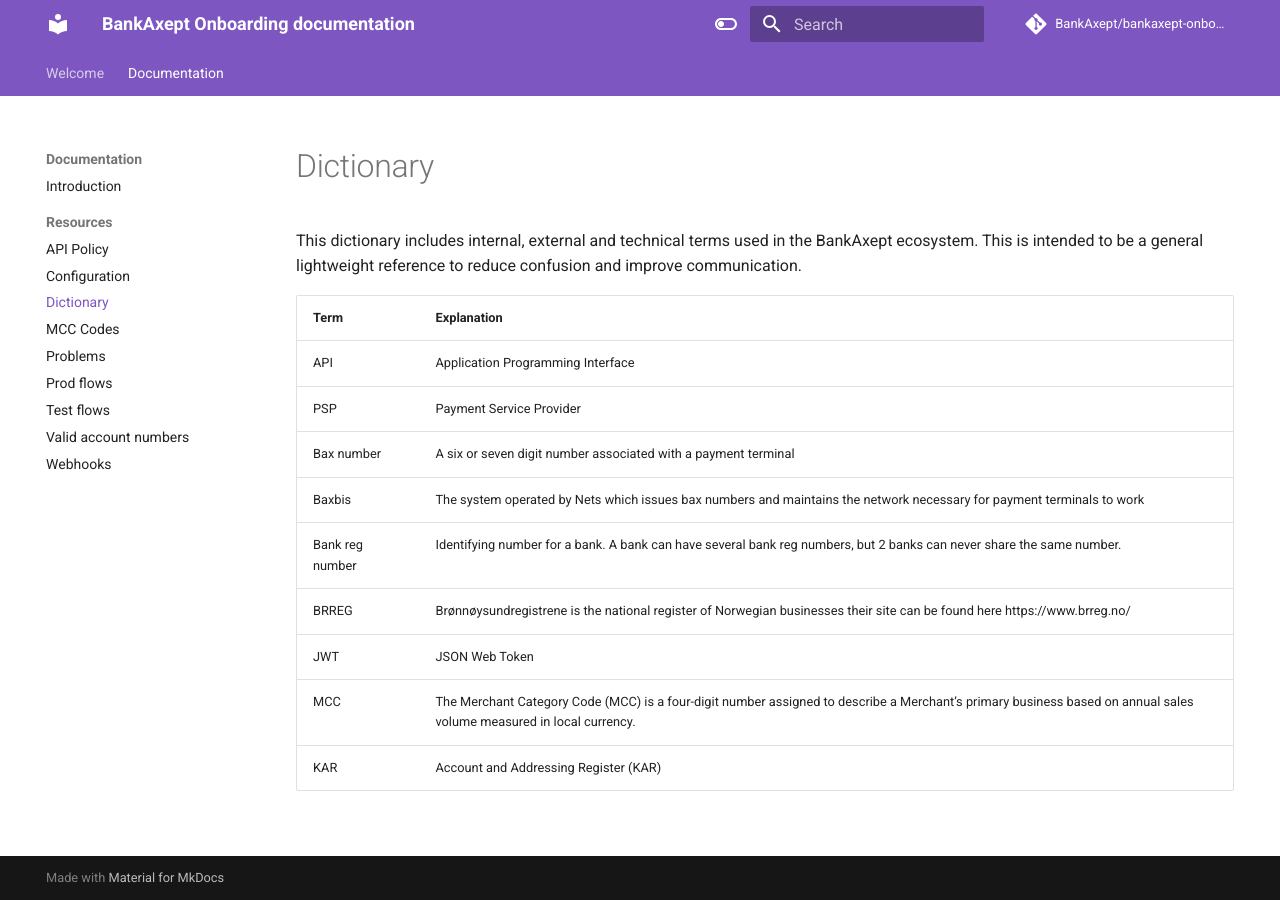
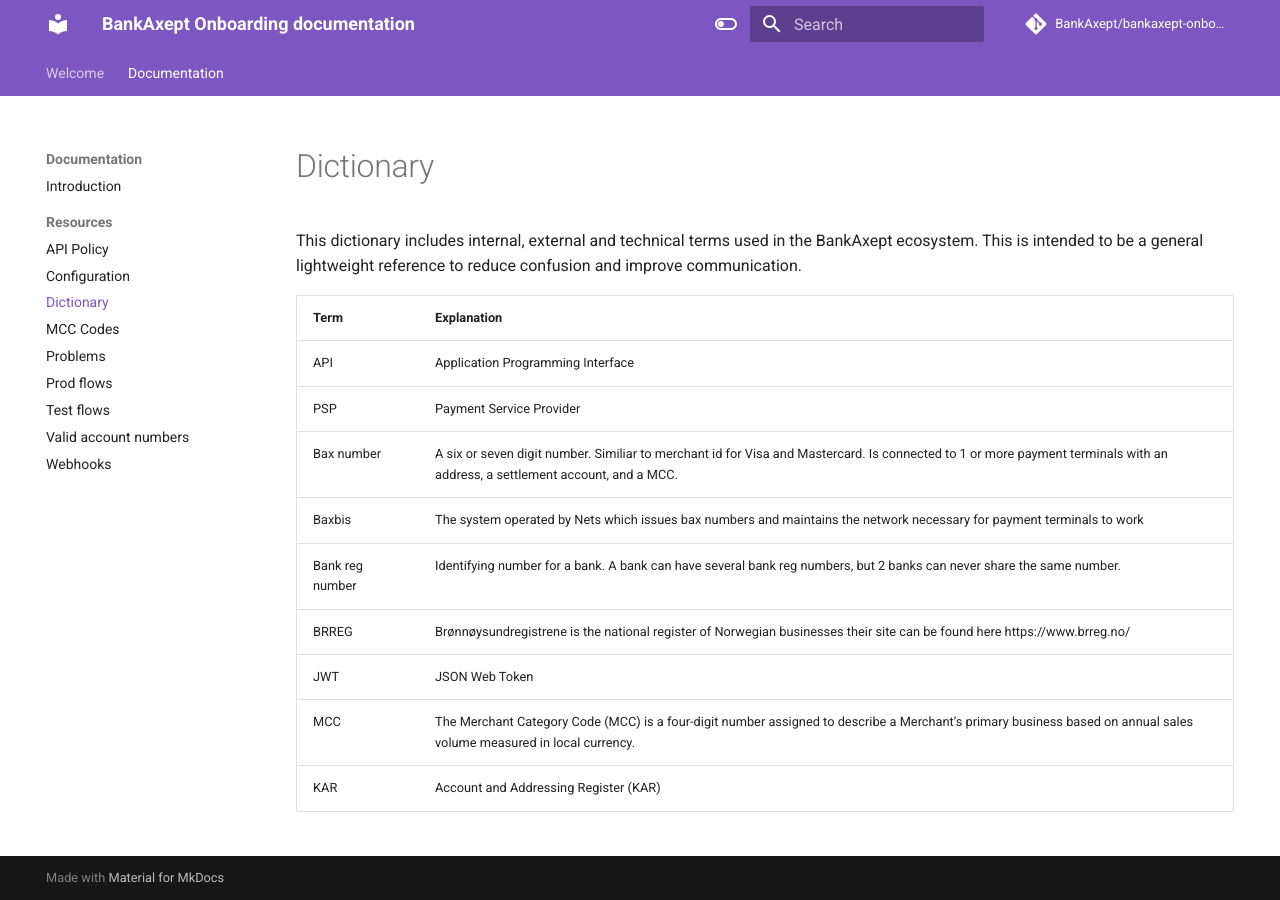
Before and after one commit to BankAxept/bankaxept-onboarding-external-documentation, an MkDocs documentation site: the page built from docs/dictionary.md, in a window 1280 px wide. Built offline with MkDocs 1.6.1 and Material for MkDocs 9.7.7, drawn with Linux system fonts in a browser that asks for light colours; comment, search, counter and statistics services are not loaded.

Commit message:
Update Bax number description for clarity and detail

```diff
--- a/docs/dictionary.md
+++ b/docs/dictionary.md
@@ -3,14 +3,14 @@
 This dictionary includes internal, external and technical terms used in the BankAxept ecosystem.
 This is intended to be a general lightweight reference to reduce confusion and improve communication.
 
-| Term            | Explanation                                                                                                                                                         |
-|-----------------|---------------------------------------------------------------------------------------------------------------------------------------------------------------------|
-| API             | Application Programming Interface                                                                                                                                   |
-| PSP             | Payment Service Provider                                                                                                                                            |
-| Bax number      | A six or seven digit number associated with a payment terminal                                                                                                      |
-| Baxbis          | The system operated by Nets which issues bax numbers and maintains the network necessary for payment terminals to work                                              |
-| Bank reg number | Identifying number for a bank. A bank can have several bank reg numbers, but 2 banks can never share the same number.                                               |
-| BRREG           | Brønnøysundregistrene is the national register of Norwegian businesses their site can be found here https://www.brreg.no/                                           |
-| JWT             | JSON Web Token                                                                                                                                                      |
-| MCC             | The Merchant Category Code (MCC) is a four-digit number assigned to describe a Merchant’s primary business based on annual sales volume measured in local currency. |
-| KAR             | Account and Addressing Register (KAR)                                                                                                                               |
+| Term            | Explanation                                                                                                                                                                 |
+|-----------------|-----------------------------------------------------------------------------------------------------------------------------------------------------------------------------|
+| API             | Application Programming Interface                                                                                                                                           |
+| PSP             | Payment Service Provider                                                                                                                                                    |
+| Bax number      | A six or seven digit number. Similiar to merchant id for Visa and Mastercard. Is connected to 1 or more payment terminals with an address, a settlement account, and a MCC. |
+| Baxbis          | The system operated by Nets which issues bax numbers and maintains the network necessary for payment terminals to work                                                      |
+| Bank reg number | Identifying number for a bank. A bank can have several bank reg numbers, but 2 banks can never share the same number.                                                       |
+| BRREG           | Brønnøysundregistrene is the national register of Norwegian businesses their site can be found here https://www.brreg.no/                                                   |
+| JWT             | JSON Web Token                                                                                                                                                              |
+| MCC             | The Merchant Category Code (MCC) is a four-digit number assigned to describe a Merchant’s primary business based on annual sales volume measured in local currency.         |
+| KAR             | Account and Addressing Register (KAR)                                                                                                                                       |
```
